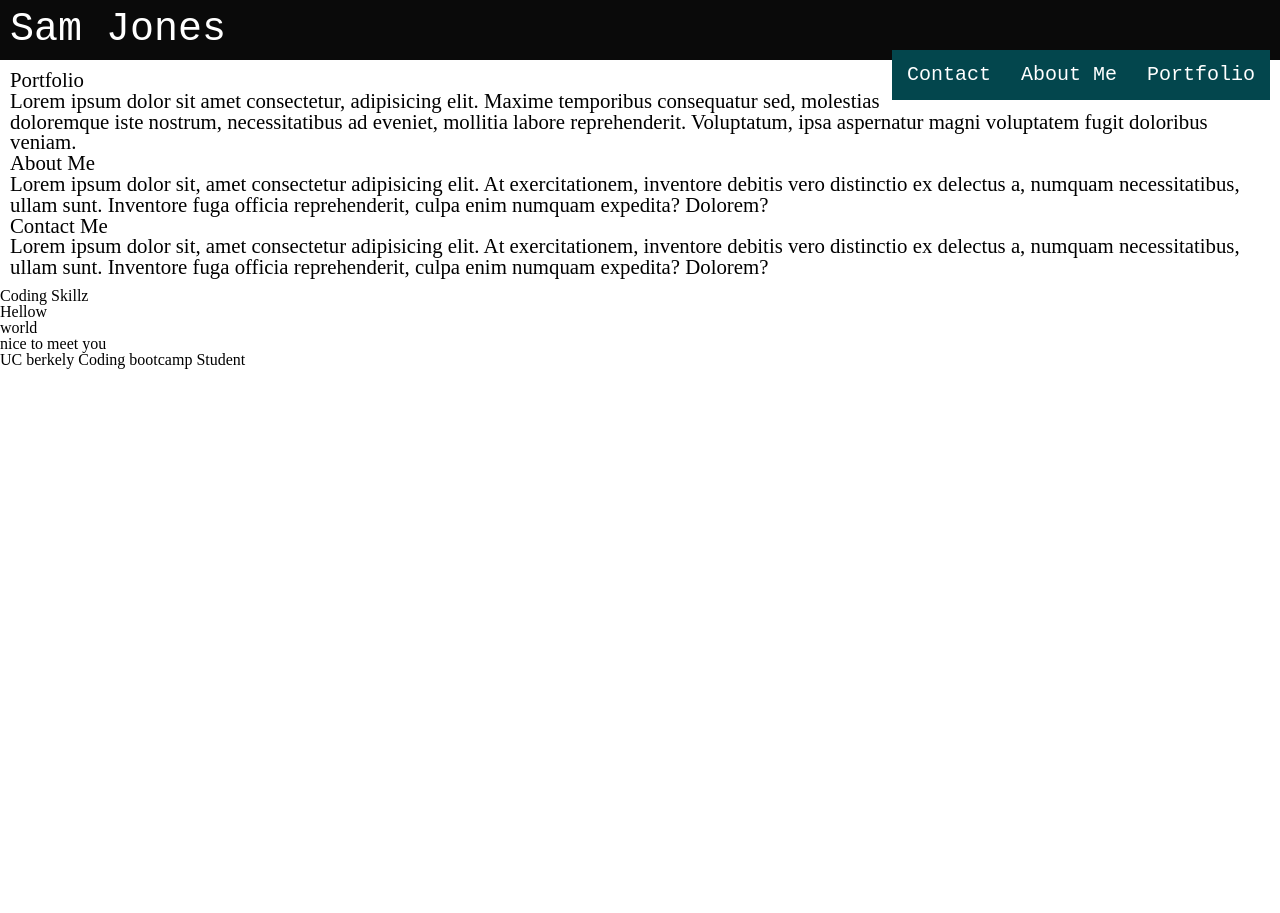
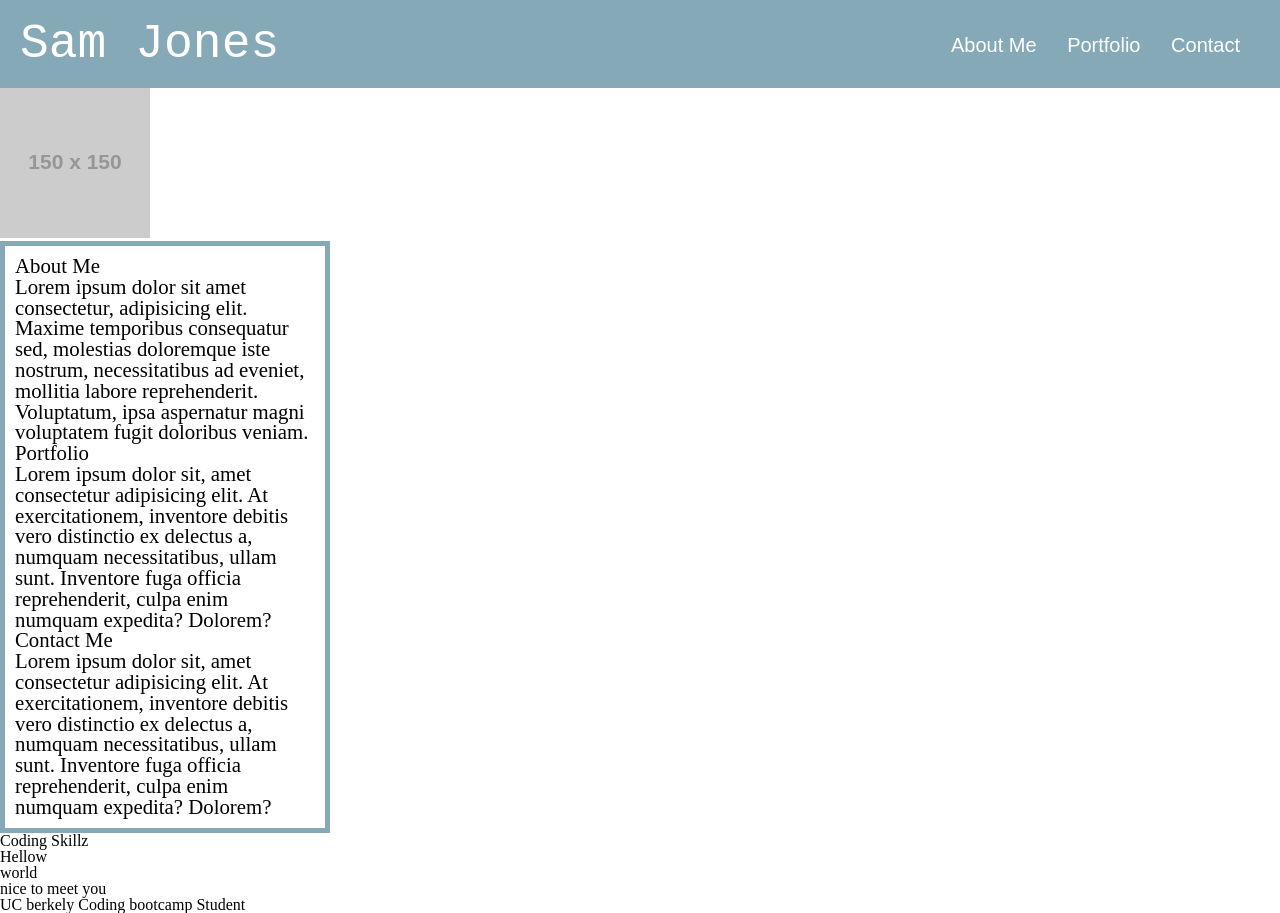
Before and after one commit to ParticularSpace/A2-Professional-Portfolio, a plain HTML site: page index.html in a window 1280 px wide. Before the commit the page ends 800 px from the top, so only its background shows below. Drawn offline with Linux system fonts and the light colour scheme; placeholder pictures from the web are drawn by us.

Commit message:
structuring cards for info

```diff
--- a/assets/css/style.css
+++ b/assets/css/style.css
@@ -1,29 +1,37 @@
-body header{
-    display: left;
+header {
+    padding: 20px;
     font-family: monospace;
-    font-size: 40px;
-    background-color: #0a0a0a;
+    background-color: #85a9b6;
     color: #ffffff;
-    padding: 10px;
-  }
+}
 
-/* navbar backroung color */
-.navbar a {
-    display: flex;
-    background-color: #03464d;
-    overflow: hidden;
-    width: auto;
-    justify-content: flex-end;
-  }
+header h1 {
+    display: inline-block;
+    font-size: 48px;
+}
 
-/* navbar styling */
-.navbar a {
+header h1 .seo {
+    color: #d9dcd6;
+}
+
+header nav {
+    padding-top: 15px;
+    margin-right: 20px;
     float: right;
-    color: white;
-    padding: 15px;
+    font-family: sans-serif;
+    font-size: 20px;
+}
+
+header nav ul a{
+    list-style-type: none;
     text-decoration: none;
-    font-size: 20px;
-  }
+    color:#ffffff;
+}
+
+header nav ul li {
+    display: inline-block;
+    margin-left: 25px;
+}
 
 body main div{
     display: block;
@@ -33,3 +41,8 @@ body main div{
     align-items: center;
     padding: 10px
 }
+
+.section {
+    width: 300px;
+    border: solid #85a9b6 5px;
+  }
--- a/index.html
+++ b/index.html
@@ -11,19 +11,28 @@
 <body>
     <header>
         <h1>Sam Jones</h1>
-        <div class="navbar">
-            <a href="#portfolio">Portfolio</a>
-            <a href="#aboutme">About Me</a>
-            <a href="#contact">Contact</a>
-          </div>
+        <nav>
+            <ul>
+                <li>
+                    <a href="#aboutme">About Me </a>
+                </li>
+                <li>
+                    <a href="#portfolio">Portfolio </a>
+                </li>
+                <li>
+                    <a href="#contact">Contact</a>
+                </li>
+            </ul>
+        </nav>
     </header>
     <main>
-        <div>
-            <h2 id="portfolio">Portfolio</h2>
-                <p>Lorem ipsum dolor sit amet consectetur, adipisicing elit. Maxime temporibus consequatur sed, molestias doloremque iste nostrum, necessitatibus ad eveniet, mollitia labore reprehenderit. Voluptatum, ipsa aspernatur magni voluptatem fugit doloribus veniam.</p>
-            <h2 id="aboutme">About Me</h2>
-                <p>Lorem ipsum dolor sit, amet consectetur adipisicing elit. At exercitationem, inventore debitis vero distinctio ex delectus a, numquam necessitatibus, ullam sunt. Inventore fuga officia reprehenderit, culpa enim numquam expedita? Dolorem?</p>
-            <h2 id="contact">Contact Me</h2>
+        <a href="https://placeholder.com"><img src="https://via.placeholder.com/150"></a>
+        <div class="section">
+            <h2>About Me</h2>
+                    <p>Lorem ipsum dolor sit amet consectetur, adipisicing elit. Maxime temporibus consequatur sed, molestias doloremque iste nostrum, necessitatibus ad eveniet, mollitia labore reprehenderit. Voluptatum, ipsa aspernatur magni voluptatem fugit doloribus veniam.</p>
+            <h2>Portfolio</h2>
+                <p >Lorem ipsum dolor sit, amet consectetur adipisicing elit. At exercitationem, inventore debitis vero distinctio ex delectus a, numquam necessitatibus, ullam sunt. Inventore fuga officia reprehenderit, culpa enim numquam expedita? Dolorem?</p>
+            <h2>Contact Me</h2>
                 <p>Lorem ipsum dolor sit, amet consectetur adipisicing elit. At exercitationem, inventore debitis vero distinctio ex delectus a, numquam necessitatibus, ullam sunt. Inventore fuga officia reprehenderit, culpa enim numquam expedita? Dolorem?</p>
         </div>
         <aside>
```
Also changed, not shown: assets/images/849F6877-1B02-46B0-BC56-DE12D83E3FAF_1_105_c.jpeg (added), 1 other file.
